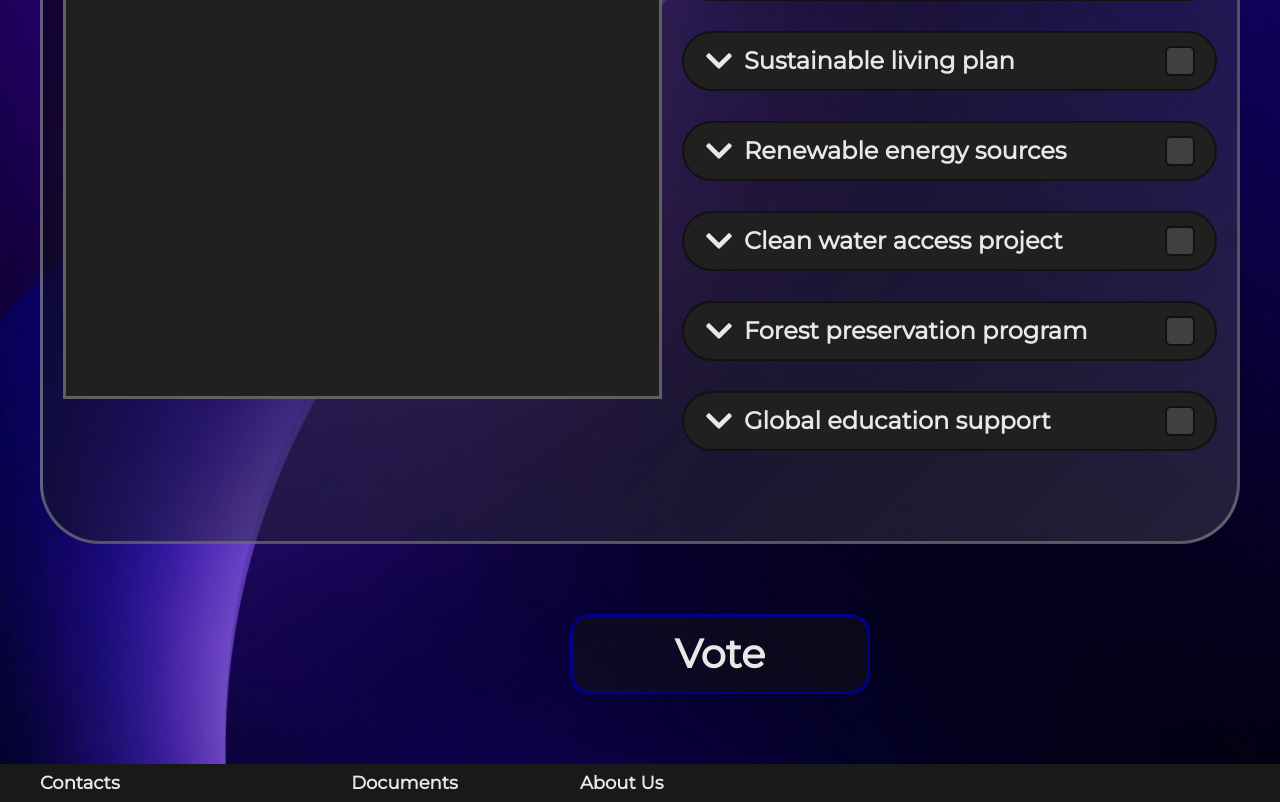
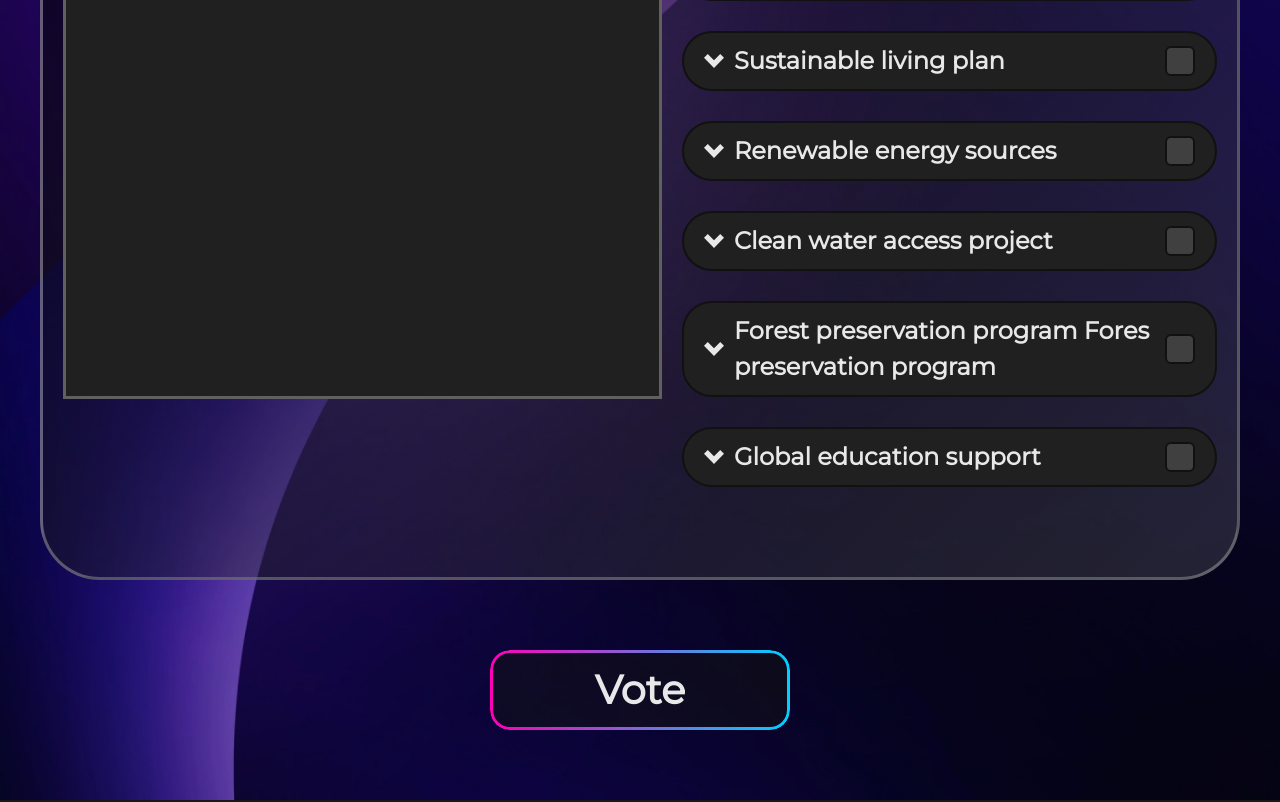
Before and after one commit to VladyslavHuts/VoteChain-frontend, a React (Create React App) app: page /Voting in a window 1280 px wide. Shown: the part 300-1102 px from the top of the page. Built offline with nearby package versions, Linux system fonts and the light colour scheme.

Commit message:
Validation of voting has been done and logic has been added for the appearance of the page after voting.

```diff
--- a/src/components/Voting.tsx
+++ b/src/components/Voting.tsx
@@ -1,6 +1,5 @@
 import React, { Component } from "react";
 import "../styles/voting.css";
-import { FaChevronDown } from "react-icons/fa";
 
 interface VotingState {
     expandedIndex: number | null;
@@ -10,6 +9,8 @@ interface VotingState {
         endDate: string;
     };
     options: { name: string; details: string }[];
+    selectedOption: string | null;
+    hasVoted: boolean;
 }
 
 class Voting extends Component<{}, VotingState> {
@@ -27,9 +28,11 @@ class Voting extends Component<{}, VotingState> {
                 { name: "Sustainable living plan", details: "Details about Sustainable living plan." },
                 { name: "Renewable energy sources", details: "Details about Renewable energy sources." },
                 { name: "Clean water access project", details: "Details about Clean water access project." },
-                { name: "Forest preservation program", details: "Details about Forest preservation program." },
+                { name: "Forest preservation program Fores preservation program", details: "Details about Forest preservation program Details about Forest preservation program." },
                 { name: "Global education support", details: "Details about Global education support." },
             ],
+            selectedOption: null,
+            hasVoted: false,
         };
     }
 
@@ -39,18 +42,37 @@ class Voting extends Component<{}, VotingState> {
         }));
     };
 
+    handleOptionChange = (optionName: string) => {
+        this.setState({ selectedOption: optionName });
+    };
+
+    handleVote = () => {
+        const { selectedOption } = this.state;
+        if (selectedOption) {
+            alert(`You voted for: ${selectedOption}`);
+            this.setState({ hasVoted: true }); // Встановлюємо, що голосування завершено
+        }
+    };
+
+    handleBack = () => {
+        window.history.back();
+    };
+
     render() {
-        const { expandedIndex, votingData, options } = this.state;
+        const { expandedIndex, votingData, options, selectedOption, hasVoted } = this.state;
 
         return (
-            <div className="voting">
             <div className="container">
                 <div className="voting__container">
                     <div className="voting__window">
                         <p className="voting__title">{votingData.title}</p>
                         <div className="voting__dates">
-                                <p className="voting__date">Start Date: <span id="start__date">{votingData.startDate}</span></p>
-                                <p className="voting__date">End Date: <span id="end__date">{votingData.endDate}</span></p>
+                            <p className="voting__date">
+                                Start Date: <span id="start__date">{votingData.startDate}</span>
+                            </p>
+                            <p className="voting__date">
+                                End Date: <span id="end__date">{votingData.endDate}</span>
+                            </p>
                         </div>
                         <div className="voting__content">
                             <div className="voting__graph"></div>
@@ -59,8 +81,8 @@ class Voting extends Component<{}, VotingState> {
                                     <li
                                         key={index}
                                         className={`voting__option ${
-                                                expandedIndex === index ? "expanded" : ""
-                                            }`}
+                                            selectedOption === option.name && hasVoted ? "selected" : ""
+                                        } ${expandedIndex === index ? "expanded" : ""}`}
                                     >
                                         <div className="voting__header">
                                             <div
@@ -69,15 +91,23 @@ class Voting extends Component<{}, VotingState> {
                                                 }`}
                                                 onClick={() => this.toggleOption(index)}
                                             >
-                                                    <FaChevronDown />
+                                                <svg width="20" height="14" viewBox="0 0 20 14" fill="none"
+                                                     xmlns="http://www.w3.org/2000/svg">
+                                                    <path
+                                                        d="M3.75 0L0 3.81818L10 14L20 3.81818L16.25 0L10 6.36364L3.75 0Z"
+                                                        fill="#E8E8E8"/>
+                                                </svg>
                                             </div>
                                             <span>{option.name}</span>
+                                            {!hasVoted && (
                                                 <input
                                                     type="radio"
                                                     name="vote"
                                                     value={option.name}
                                                     className="voting__radiobutton"
+                                                    onChange={() => this.handleOptionChange(option.name)}
                                                 />
+                                            )}
                                         </div>
                                         <div
                                             className={`voting__details ${
@@ -91,8 +121,16 @@ class Voting extends Component<{}, VotingState> {
                             </ul>
                         </div>
                     </div>
-                        <button className="voting__btn" type="submit">Vote</button>
-                    </div>
+                    {!hasVoted && (
+                            <button
+                                className="voting__btn"
+                                type="submit"
+                                onClick={this.handleVote}
+                                disabled={!selectedOption}
+                            >
+                                Vote
+                            </button>
+                    )}
                 </div>
             </div>
         );
--- a/src/styles/voting.css
+++ b/src/styles/voting.css
@@ -7,7 +7,7 @@
 .voting__window {
     background: linear-gradient(135deg, rgba(0, 0, 0, 0.6) 0%, rgba(160, 160, 160, 0.2) 100%);
     border-radius: 60px;
-    margin-top: 40px;
+    margin: 40px 0;
     display: flex;
     flex-direction: column;
     width: 100%;
@@ -60,9 +60,9 @@
     margin: 10px 20px 90px 20px;
 }
 .voting__option {
-    padding: 10px 20px;
+    padding: 10px 60px 10px 20px;
     border: 2px solid #111;
-    border-radius: 100px;
+    border-radius: 30px;
     width: 535px;
     background: #202020;
     font-weight: 700;
@@ -81,7 +81,6 @@
     display: flex;
     align-items: center;
     justify-content: center;
-    font-size: 30px;
     margin-right: 10px;
     transition: transform 0.3s ease;
     cursor: pointer;
@@ -102,10 +101,6 @@
     max-height: 300px;
     margin-top: 10px;
 }
-.voting__option.expanded {
-    border-radius: 30px;
-}
-/* Сховати стандартний вигляд радіобатона */
 .voting__radiobutton {
     appearance: none;
     -webkit-appearance: none;
@@ -134,13 +129,37 @@
 }
 
 .voting__btn{
+    display: block;
+    margin: 70px auto;
+    position: relative;
     border-radius: 20px;
     width: 300px;
     height: 80px;
-    border: solid 3px darkblue;
     background: rgba(18, 18, 18, 0.5);
     font-weight: 700;
     font-size: 40px;
     color: #e8e8e8;
-    margin: 70px 530px;
+    overflow: hidden;
+    z-index: 0;
+    border: none;
+    line-height: 40px;
 }
+.voting__btn::before {
+    content: '';
+    position: absolute;
+    inset: 0;
+    padding: 3px;
+    background: linear-gradient(to left, #00D0FF, #FF00B7);
+    border-radius: 20px;
+    mask: linear-gradient(to right, white 0%, white 100%) content-box, linear-gradient(to right, white 0%, white 100%);
+    mask-composite: exclude;
+    z-index: -1;
+}
+.voting__btn:hover{
+    background: rgba(18, 18, 18, 0.8);
+    transform: scale(1.05);
+    transition: all 0.3s ease;
+}
+.voting__option.selected {
+    background-color: rgba(225, 1, 255, 0.2)
+}
```
Lines whose indentation alone changed are shown as unchanged.
